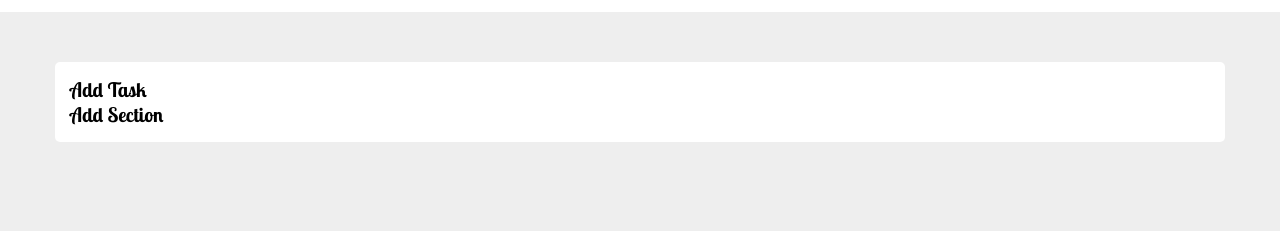
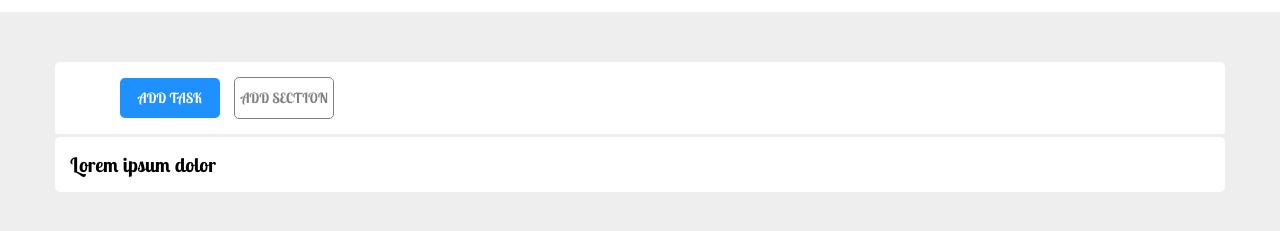
Before and after one commit to Robert-Stefan/html-css-toboolist, a plain HTML site: page index.html in a window 1280 px wide. Shown: the part 73-304 px from the top of the page. Drawn offline with Linux system fonts and the light colour scheme.

Commit message:
Add another container & button css

```diff
--- a/index.html
+++ b/index.html
@@ -21,10 +21,14 @@
 
     <!-- MAIN CONTENT -->
     <main>
-        <div class="container">
+        <div class="section">
             <section class="add">Add Task</section>
             <section class="adds">Add Section</section>
         </div>
+        <div class="container">
+            <p>Lorem ipsum dolor</p>
+        </div>
+
     </main>
 </body>
 </html>
--- a/main.css
+++ b/main.css
@@ -20,10 +20,48 @@ body {
     vertical-align: middle;
 }
 /* CONTAINER */
+.section{
+    width: 1170px;
+    margin: 0 auto;
+    padding: 15px;
+    background-color: #fff;
+    border-radius: 5px;
+    border-bottom: 3px solid #eeeeee;
+}
 .container {
     width: 1170px;
     margin: 0 auto;
     padding: 15px;
     background-color: #fff;
     border-radius: 5px;
+
 }
+/* LINE INBOX*/
+.add {
+    width: 100px;
+    height: 20%;
+    margin-right: 10px;
+    margin-left: 50px;
+    background: dodgerblue;
+    display: inline-block;
+    text-align: center;
+    line-height: 40px;
+    border-radius: 5px;
+    color: white;
+    text-transform: uppercase;
+    font-size: 14px;
+}
+.adds{
+    width: 100px;
+    height: 20%;
+    margin-right: 10px;
+    background: white;
+    display: inline-block;
+    text-align: center;
+    line-height: 40px;
+    border-radius: 5px;
+    border: 1px solid gray;
+    color: gray;
+    text-transform: uppercase;
+    font-size: 14px;
+}
```
